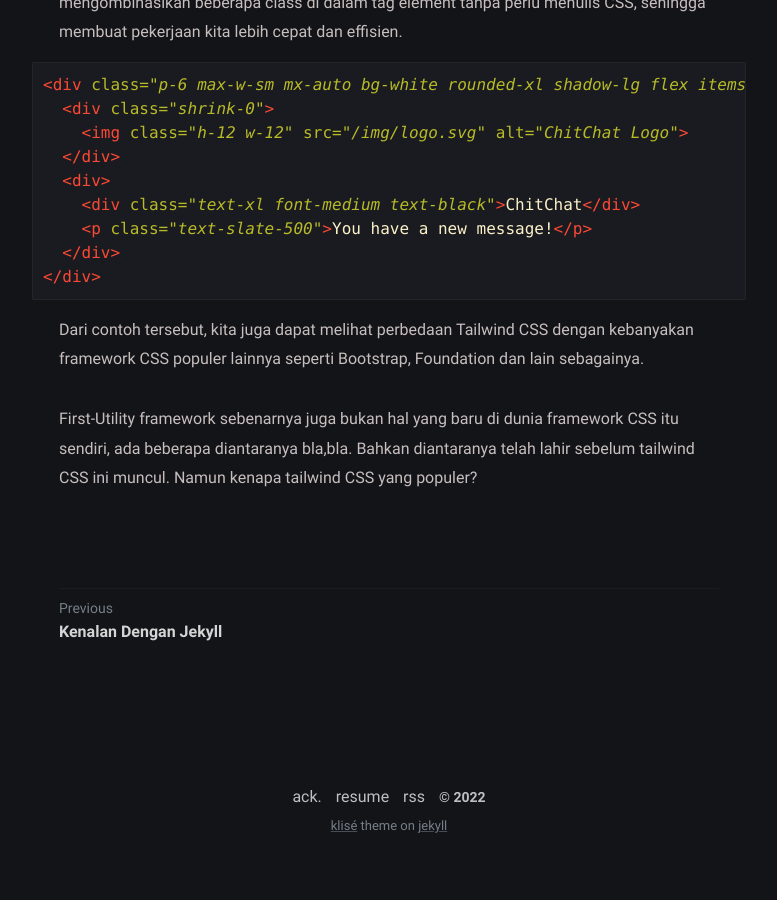
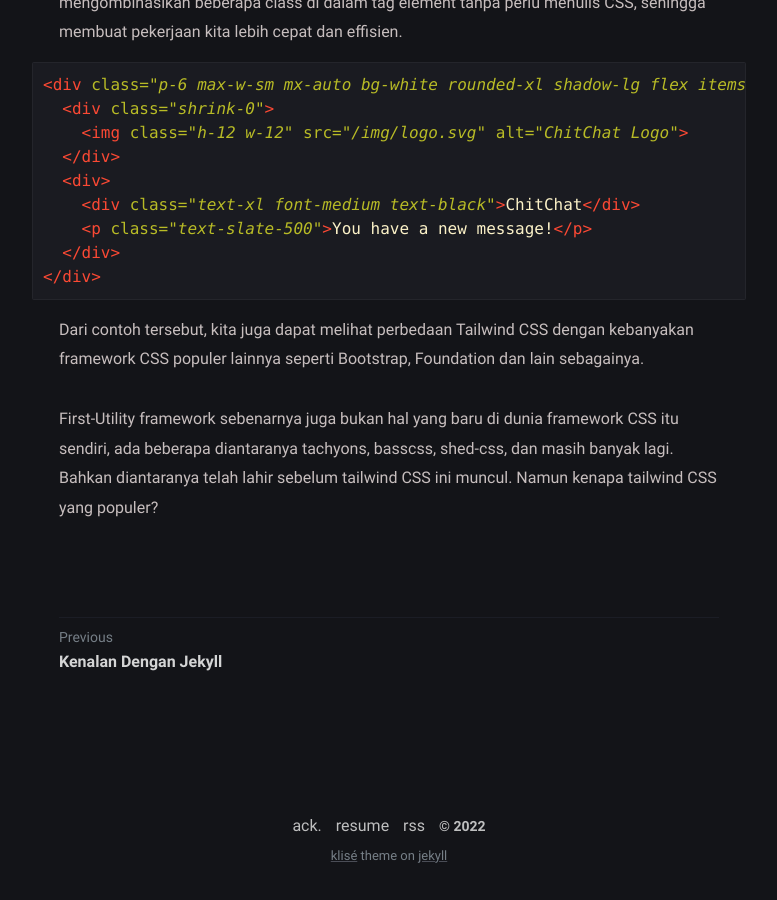
Before and after one commit to nixentric/nixentric.github.io, a Jekyll site: the page built from _posts/2022-02-15-tailwindcss-draft.md, in a window 1280 px wide and 900 px high, scrolled down 2734 px. Shown: the whole window, without its empty margins (251-1028 px from the left). Built offline with Jekyll 4.4.1, drawn with Linux system fonts in a browser that asks for light colours; before the commit the page ends 3604 px from its top, so only the background shows below that.

Commit message:
Update 2022-02-15-tailwindcss-draft.md

```diff
--- a/_posts/2022-02-15-tailwindcss-draft.md
+++ b/_posts/2022-02-15-tailwindcss-draft.md
@@ -87,4 +87,4 @@ Sedangkan, jika kita menggunakan framework Tailwind CSS, kita hanya perlu mengom
 
 Dari contoh tersebut, kita juga dapat melihat perbedaan Tailwind CSS dengan kebanyakan framework CSS populer lainnya seperti Bootstrap, Foundation dan lain sebagainya.
 
-First-Utility framework sebenarnya juga bukan hal yang baru di dunia framework CSS itu sendiri, ada beberapa diantaranya bla,bla. Bahkan diantaranya telah lahir sebelum tailwind CSS ini muncul. Namun kenapa tailwind CSS yang populer?
+First-Utility framework sebenarnya juga bukan hal yang baru di dunia framework CSS itu sendiri, ada beberapa diantaranya tachyons, basscss, shed-css, dan masih banyak lagi. Bahkan diantaranya telah lahir sebelum tailwind CSS ini muncul. Namun kenapa tailwind CSS yang populer?
```
